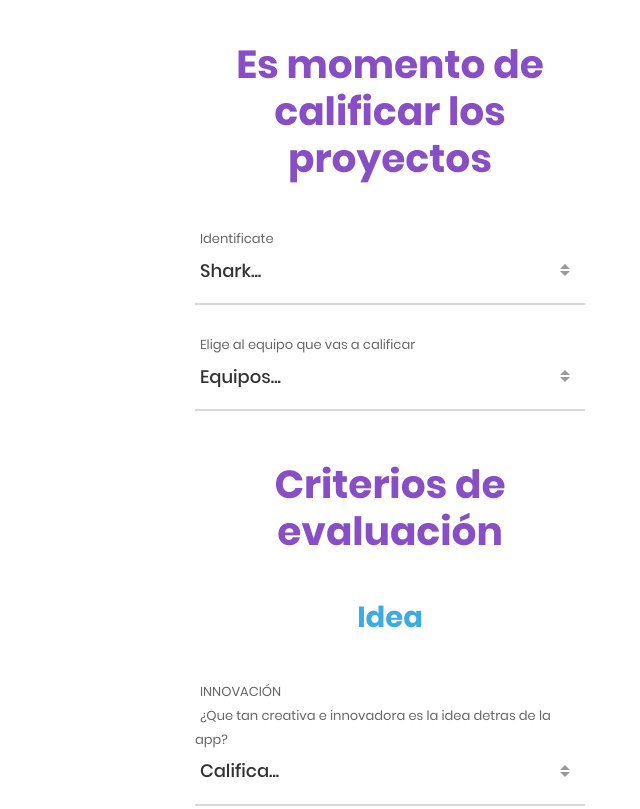
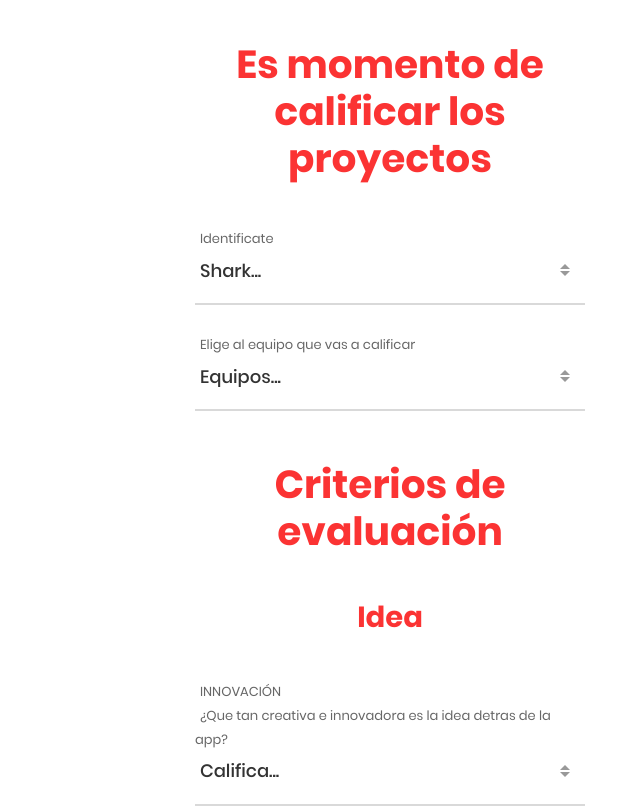
Before and after one commit to LuzEuniceTec/sharks, a plain HTML site: page index.html in a window 1280 px wide. Shown: the top 809 px of the page, without its empty margins (640-1280 px from the left). Drawn offline with nearby package versions, Linux system fonts and the light colour scheme; a script that the page names is missing.

Commit message:
Update main.css

```diff
--- a/css/main.css
+++ b/css/main.css
@@ -171,7 +171,7 @@ iframe {
 
 .wrap-contact100 {
   width: 500px;
-  background: #fff;
+  background: rgb(255, 255, 255);
   border-radius: 0px;
   overflow: hidden;
   padding: 42px 55px 45px 55px;
@@ -190,7 +190,7 @@ iframe {
   display: block;
   font-family: Poppins-Bold;
   font-size: 39px;
-  color: #884EC5;
+  color: rgb(251,51,51);
   line-height: 1.2;
   text-align: center;
   padding-bottom: 44px;
@@ -200,7 +200,7 @@ iframe {
   display: block;
   font-family: Poppins-Bold;
   font-size: 29px;
-  color: #3DABE2;
+  color: rgb(251,51,51);
   line-height: 1.2;
   text-align: center;
   padding-bottom: 44px;
```
